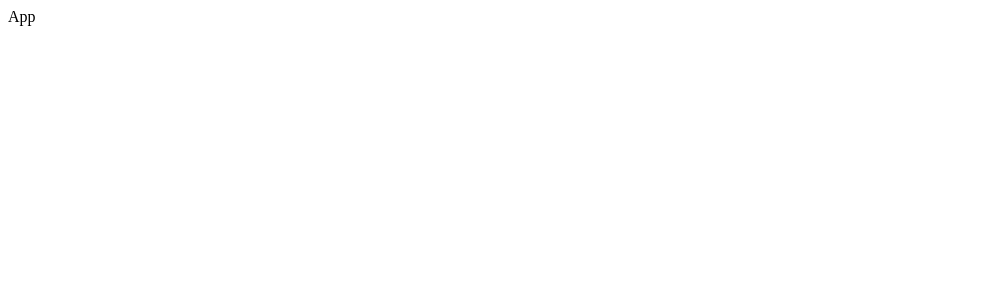
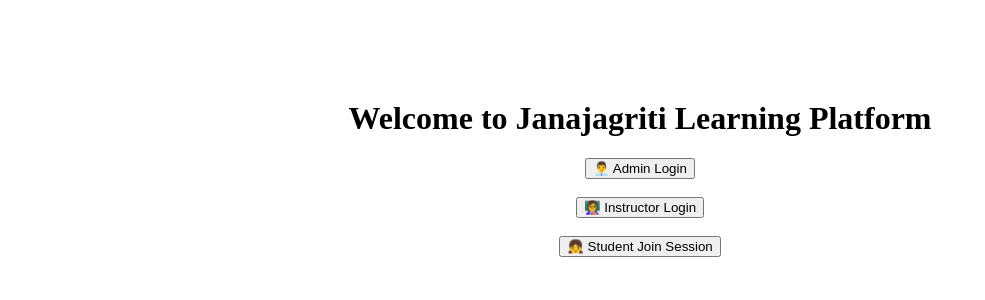
Before and after one commit to srivarsha0901/gamified-Development, a React (Vite) app in the folder frontend/: page / in a window 1280 px wide. Shown: the top 300 px of the page, without its empty margins (0-985 px from the left). Built offline with nearby package versions, Linux system fonts and the light colour scheme.

Commit message:
added pages folder

```diff
--- a/frontend/package.json
+++ b/frontend/package.json
@@ -11,7 +11,8 @@
   },
   "dependencies": {
     "react": "^19.1.0",
-    "react-dom": "^19.1.0"
+    "react-dom": "^19.1.0",
+    "react-router-dom": "^7.6.2"
   },
   "devDependencies": {
     "@eslint/js": "^9.25.0",
--- a/frontend/src/App.jsx
+++ b/frontend/src/App.jsx
@@ -1,9 +1,14 @@
-import React from 'react'
+import { BrowserRouter as Router, Routes, Route } from "react-router-dom";
+import HomePage from "./pages/HomePage";
 
 function App() {
   return (
-    <div>App</div>
-  )
+    <Router>
+      <Routes>
+        <Route path="/" element={<HomePage />} />
+      </Routes>
+    </Router>
+  );
 }
 
-export default App
+export default App;
--- /dev/null
+++ b/frontend/src/pages/HomePage.jsx
@@ -0,0 +1,17 @@
+import React from "react";
+import { useNavigate } from "react-router-dom";
+
+function HomePage() {
+  const navigate = useNavigate();
+
+  return (
+    <div style={{ textAlign: "center", marginTop: "100px" }}>
+      <h1>Welcome to Janajagriti Learning Platform</h1>
+      <button onClick={() => navigate("/admin/login")}>👨‍💼 Admin Login</button><br /><br />
+      <button onClick={() => navigate("/instructor/login")}>👩‍🏫 Instructor Login</button><br /><br />
+      <button onClick={() => navigate("/student/join")}>👧 Student Join Session</button>
+    </div>
+  );
+}
+
+export default HomePage;
```
Also changed, not shown: 1 other file (tests, documents, lock files or other folders).
